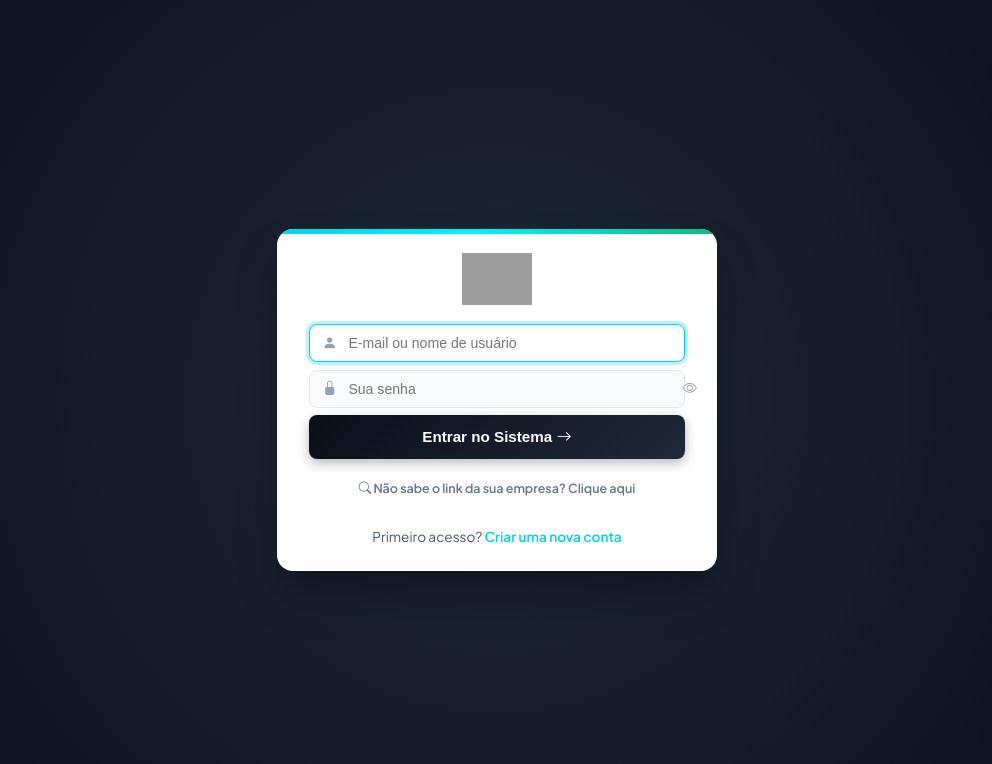
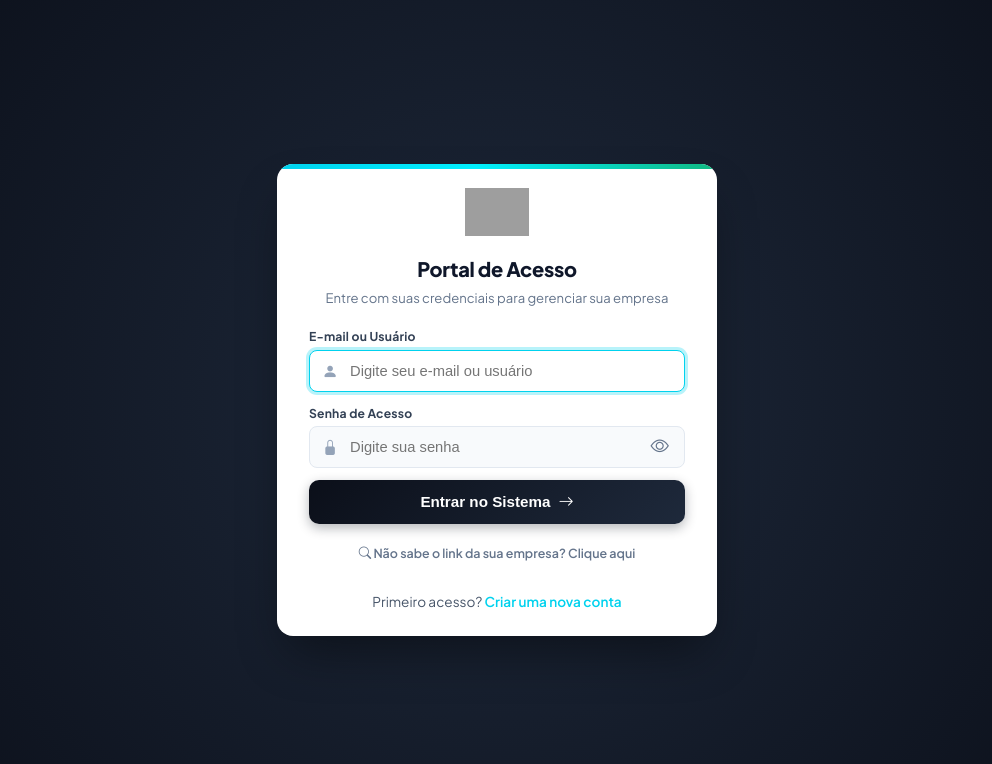
Before and after one commit to BioCamargo/beautysalon-saas, a Spring app: page /auth/login in a window 1280 px wide. Shown: the top 764 px of the page, without its empty margins (143-1135 px from the left). Run offline with Thymeleaf, Linux system fonts and the light colour scheme; the template is opened without the code that fills it, so the values that code supplies are empty; some web fonts are replaced; grey boxes are pictures that could not be loaded.

Commit message:
fix(auth): corrigir alternancia de senha (olhinho) e modernizar cabecalho do login de empresa

```diff
--- a/src/main/resources/static/css/style.css
+++ b/src/main/resources/static/css/style.css
@@ -1011,6 +1011,14 @@ textarea.form-control-modern {
     }
 }
 
+@media (max-width: 480px) {
+    .auth-card-modern {
+        padding: 1.25rem 1.15rem;
+        border-radius: 14px;
+        margin: 0.5rem auto;
+    }
+}
+
 .auth-card-modern::before {
     content: "";
     position: absolute;
@@ -1034,63 +1042,155 @@ textarea.form-control-modern {
 }
 
 .auth-title-brand {
-    font-family: var(--font-serif);
+    font-family: var(--font-sans);
     font-size: 1.35rem;
-    font-weight: 700;
+    font-weight: 800;
     color: var(--text-main);
-    letter-spacing: 1px;
+    letter-spacing: -0.3px;
 }
 
 .auth-subtitle-brand {
-    font-size: 0.78rem;
+    font-size: 0.82rem;
     color: var(--text-muted);
     margin-top: 0.15rem;
 }
 
+/* Badge Exclusiva do Tenant (Ambiente da Empresa) */
+.auth-tenant-badge {
+    background: linear-gradient(135deg, rgba(0, 210, 238, 0.08) 0%, rgba(16, 185, 129, 0.05) 100%);
+    border: 1px solid rgba(0, 210, 238, 0.25);
+    border-radius: 12px;
+    padding: 0.85rem 1rem;
+    margin-bottom: 1.25rem;
+    text-align: center;
+}
+
+.auth-tenant-pill {
+    display: inline-flex;
+    align-items: center;
+    gap: 0.35rem;
+    background: rgba(0, 210, 238, 0.15);
+    color: #0284c7;
+    font-size: 0.72rem;
+    font-weight: 700;
+    text-transform: uppercase;
+    letter-spacing: 0.5px;
+    padding: 0.2rem 0.65rem;
+    border-radius: 9999px;
+    margin-bottom: 0.35rem;
+}
+
+.auth-tenant-title {
+    font-family: var(--font-sans);
+    font-size: 1.3rem;
+    font-weight: 800;
+    color: var(--text-main);
+    margin: 0.15rem 0;
+    letter-spacing: -0.3px;
+}
+
+.auth-tenant-subtitle {
+    font-size: 0.78rem;
+    color: #64748b;
+    margin: 0;
+}
+
 .auth-field-label {
     display: block;
-    font-size: 0.72rem;
+    font-size: 0.76rem;
     font-weight: 700;
-    color: #475569;
-    margin-bottom: 0.15rem;
-    letter-spacing: 0.3px;
+    color: #334155;
+    margin-bottom: 0.25rem;
+    letter-spacing: 0.2px;
 }
 
 .auth-input-group {
     position: relative;
-    margin-bottom: 0.45rem;
-}
-
-.auth-input-group i {
+    margin-bottom: 0.75rem;
+}
+
+/* Apenas o ícone líder à esquerda */
+.auth-input-group > i.auth-input-icon,
+.auth-input-group > i:first-child {
     position: absolute;
     left: 0.85rem;
     top: 50%;
     transform: translateY(-50%);
-    color: var(--text-muted);
-    font-size: 0.9rem;
+    color: #94a3b8;
+    font-size: 0.95rem;
     pointer-events: none;
     z-index: 2;
 }
 
 .auth-input-group input {
     width: 100%;
-    height: 38px;
-    padding: 0.45rem 0.85rem 0.45rem 2.4rem;
+    height: 42px;
+    padding: 0.5rem 0.85rem 0.5rem 2.5rem;
     border-radius: var(--radius-sm);
     border: 1px solid var(--border-color);
-    font-size: 0.88rem;
+    font-size: 0.92rem;
+    color: var(--text-main);
     background-color: var(--bg-app);
     transition: var(--transition);
     box-sizing: border-box;
 }
 
+.auth-input-group input[type="password"],
+.auth-input-group input.has-toggle {
+    padding-right: 3rem !important;
+}
+
+/* Botão Olhinho (Show/Hide Password) com área de clique confortável */
+.auth-password-toggle {
+    position: absolute;
+    right: 0.45rem;
+    top: 50%;
+    transform: translateY(-50%);
+    width: 36px;
+    height: 36px;
+    display: inline-flex;
+    align-items: center;
+    justify-content: center;
+    background: transparent;
+    border: none;
+    border-radius: 8px;
+    color: #64748b;
+    cursor: pointer;
+    z-index: 10;
+    pointer-events: auto !important;
+    transition: all 0.2s ease;
+    padding: 0;
+}
+
+.auth-password-toggle:hover {
+    color: #0284c7;
+    background: rgba(0, 210, 238, 0.12);
+}
+
+.auth-password-toggle:focus {
+    outline: none;
+    box-shadow: 0 0 0 2px rgba(0, 210, 238, 0.35);
+}
+
+.auth-password-toggle i {
+    position: static !important;
+    transform: none !important;
+    left: auto !important;
+    top: auto !important;
+    font-size: 1.15rem !important;
+    pointer-events: none !important;
+    color: inherit !important;
+    display: inline-block !important;
+    z-index: 1 !important;
+}
+
 .auth-input-group select {
     width: 100%;
-    height: 38px;
-    padding: 0.45rem 2rem 0.45rem 2.4rem;
+    height: 42px;
+    padding: 0.5rem 2rem 0.5rem 2.5rem;
     border-radius: var(--radius-sm);
     border: 1px solid var(--border-color);
-    font-size: 0.88rem;
+    font-size: 0.92rem;
     background-color: var(--bg-app);
     color: var(--text-main);
     font-family: inherit;
--- a/src/main/resources/templates/auth/login.html
+++ b/src/main/resources/templates/auth/login.html
@@ -19,21 +19,29 @@
 <div class="auth-card-modern">
     <!-- CABEÇALHO DO CARD -->
     <div class="auth-header">
-        <div th:if="${empresaLogo != null and !empresaLogo.isEmpty()}">
-            <img th:src="${empresaLogo}" alt="Logo Empresa" class="auth-logo-img" />
-            <div class="auth-title-brand" th:text="${empresaNome}">NEXI PRO</div>
-            <div class="auth-subtitle-brand">Portal Exclusivo da Empresa</div>
+        <!-- Logo Personalizada do Studio (se cadastrada) -->
+        <div th:if="${empresaLogo != null and !empresaLogo.isEmpty()}" style="margin-bottom: 0.75rem; text-align: center;">
+            <img th:src="${empresaLogo}" alt="Logo da Empresa" class="auth-logo-img" />
         </div>
-        <div th:if="${empresaLogo == null or empresaLogo.isEmpty()}" style="margin-bottom: 0.85rem; text-align: center;">
-            <img th:src="@{/images/nexipro-logo-dark.svg}" alt="NEXI PRO" style="height: 52px; width: auto; max-width: 100%; display: inline-block;" />
-            <div th:if="${empresaNome != null}" class="auth-title-brand" style="margin-top: 0.5rem;" th:text="${empresaNome}">Studio VIP</div>
+        <!-- Logo Oficial NEXI PRO -->
+        <div th:if="${empresaLogo == null or empresaLogo.isEmpty()}" style="margin-bottom: 0.75rem; text-align: center;">
+            <img th:src="@{/images/nexipro-logo-dark.svg}" alt="NEXI PRO - Gestão Inteligente" style="height: 48px; width: auto; max-width: 100%; display: inline-block;" />
         </div>
     </div>
 
     <!-- IDENTIFICAÇÃO DO TENANT QUANDO ACESSADO VIA /{slug}/login -->
-    <div th:if="${empresaSlug != null}" style="background: rgba(0, 210, 238, 0.07); border: 1px solid rgba(0, 210, 238, 0.25); border-radius: 8px; padding: 10px 14px; margin-bottom: 1.25rem; text-align: center;">
-        <small style="color: #64748b; font-size: 0.75rem; text-transform: uppercase; font-weight: 700; letter-spacing: 0.5px; display: block;">Ambiente da Empresa</small>
-        <strong style="color: #0284c7; font-size: 1.05rem;" th:text="${empresaNome} ?: ${empresaSlug}">Studio VIP</strong>
+    <div th:if="${empresaSlug != null}" class="auth-tenant-badge">
+        <div class="auth-tenant-pill">
+            <i class="bi bi-shield-check"></i> Ambiente da Empresa
+        </div>
+        <div class="auth-tenant-title" th:text="${empresaNome} ?: ${empresaSlug}">Studio VIP</div>
+        <div class="auth-tenant-subtitle">Acesso exclusivo para equipe e gestão</div>
+    </div>
+
+    <!-- CABEÇALHO PARA LOGIN GENÉRICO (/login) -->
+    <div th:if="${empresaSlug == null}" style="text-align: center; margin-bottom: 1.25rem;">
+        <h2 style="font-size: 1.25rem; font-weight: 800; color: #0f172a; margin: 0 0 0.25rem; letter-spacing: -0.3px;">Portal de Acesso</h2>
+        <p style="font-size: 0.82rem; color: #64748b; margin: 0;">Entre com suas credenciais para gerenciar sua empresa</p>
     </div>
 
     <!-- BANNER DE ACESSO RÁPIDO À EMPRESA RECENTE (Quando no login genérico) -->
@@ -66,22 +74,30 @@
         <!-- Campo Slug Oculto se já veio na URL -->
         <input th:if="${empresaSlug != null}" type="hidden" name="slug" th:value="${empresaSlug}" />
 
-        <div class="auth-input-group">
-            <i class="bi bi-person-fill"></i>
-            <input type="text" id="username" name="username" placeholder="E-mail ou nome de usuário" required autofocus />
+        <div>
+            <label class="auth-field-label" for="username">E-mail ou Usuário</label>
+            <div class="auth-input-group">
+                <i class="bi bi-person-fill auth-input-icon"></i>
+                <input type="text" id="username" name="username" placeholder="Digite seu e-mail ou usuário" required autofocus autocomplete="username" />
+            </div>
         </div>
 
-        <div class="auth-input-group">
-            <i class="bi bi-lock-fill"></i>
-            <input type="password" id="password" name="password" placeholder="Sua senha" required />
-            <button type="button" onclick="togglePasswordVisibility()" style="position: absolute; right: 1rem; top: 50%; transform: translateY(-50%); background: none; border: none; color: var(--text-muted); cursor: pointer;">
-                <i class="bi bi-eye" id="toggleIcon"></i>
-            </button>
+        <div>
+            <label class="auth-field-label" for="password">Senha de Acesso</label>
+            <div class="auth-input-group">
+                <i class="bi bi-lock-fill auth-input-icon"></i>
+                <input type="password" id="password" name="password" placeholder="Digite sua senha" required autocomplete="current-password" />
+                <button type="button" id="btnTogglePassword" class="auth-password-toggle"
+                    onclick="togglePasswordVisibility(this)"
+                    title="Mostrar ou ocultar senha" aria-label="Mostrar senha">
+                    <i class="bi bi-eye" id="toggleIcon"></i>
+                </button>
+            </div>
         </div>
 
-        <button type="submit" class="btn-auth mt-2">
+        <button type="submit" class="btn-auth mt-2" id="btnLoginSubmit" style="height: 44px; display: flex; align-items: center; justify-content: center; gap: 0.5rem; font-size: 0.95rem; border-radius: 10px;">
             <span>Entrar no Sistema</span>
-            <i class="bi bi-arrow-right ms-2"></i>
+            <i class="bi bi-arrow-right"></i>
         </button>
     </form>
 
@@ -151,17 +167,32 @@
         } catch(e) {}
     }
 
-    function togglePasswordVisibility() {
+    function togglePasswordVisibility(btn) {
         const passwordInput = document.getElementById('password');
         const toggleIcon = document.getElementById('toggleIcon');
+        if (!passwordInput || !toggleIcon) return;
+
         if (passwordInput.type === 'password') {
             passwordInput.type = 'text';
-            toggleIcon.classList.replace('bi-eye', 'bi-eye-slash');
+            toggleIcon.className = 'bi bi-eye-slash';
+            if (btn) btn.setAttribute('aria-label', 'Ocultar senha');
         } else {
             passwordInput.type = 'password';
-            toggleIcon.classList.replace('bi-eye-slash', 'bi-eye');
+            toggleIcon.className = 'bi bi-eye';
+            if (btn) btn.setAttribute('aria-label', 'Mostrar senha');
         }
     }
+
+    document.addEventListener('DOMContentLoaded', function() {
+        const toggleBtn = document.getElementById('btnTogglePassword');
+        if (toggleBtn) {
+            toggleBtn.addEventListener('click', function(e) {
+                e.preventDefault();
+                e.stopPropagation();
+                togglePasswordVisibility(this);
+            });
+        }
+    });
 
     function toggleFindStudioDrawer() {
         const drawer = document.getElementById('findStudioDrawer');
```
Also changed, not shown: src/main/resources/templates/auth/register.html (+23 -2 lines).
